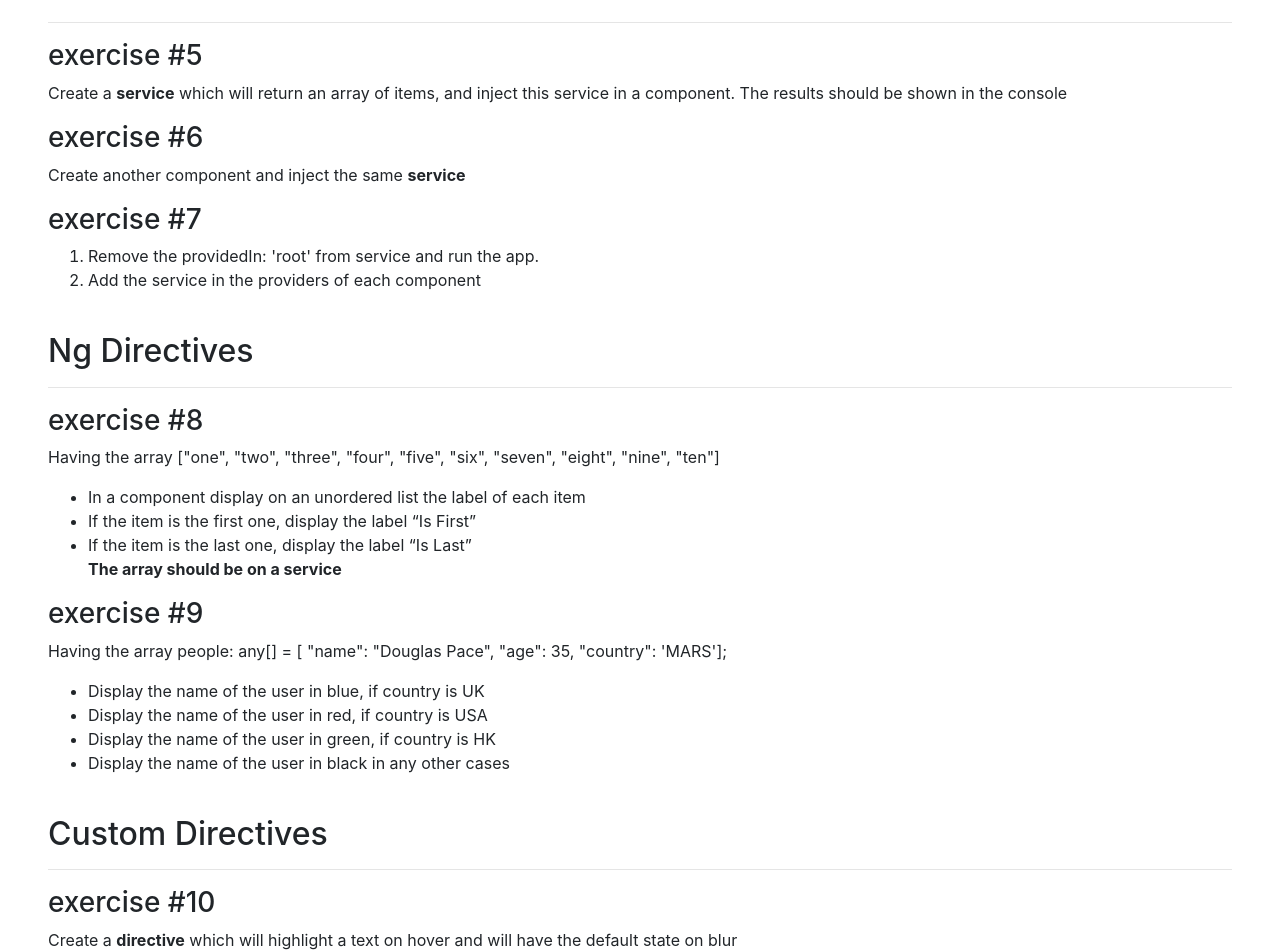
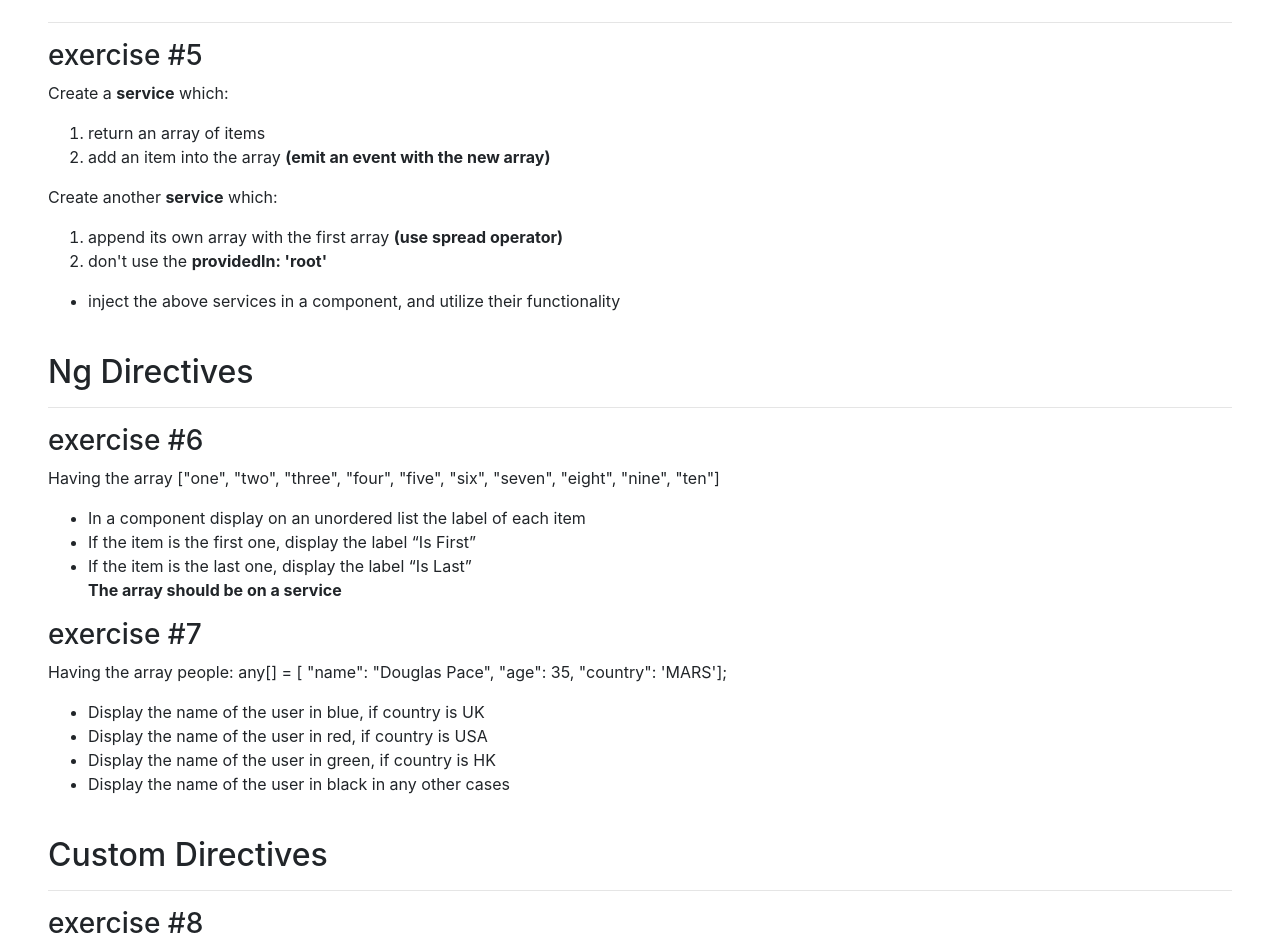
Before and after one commit to Thanos-Pappas/code-hub-angular-courses, an Angular app: page /exercises in a window 1280 px wide. Shown: the part 841-1793 px from the top of the page. Built offline with nearby package versions, Linux system fonts and the light colour scheme.

Commit message:
update the Table of Content

```diff
--- a/src/app/exercises/exercises.component.html
+++ b/src/app/exercises/exercises.component.html
@@ -29,21 +29,26 @@
     <h2 id="services">Services</h2>
     <hr>
     <h3 id="exercise5">exercise #5</h3>
-    <p>Create a <span class="font-weight-bold">service</span>  which will return an array of items, and inject this
-        service in a component. The results should be shown in the console</p>
+    <p>Create a <span class="font-weight-bold">service</span> which:</p>
+    <ol>
+        <li>return an array of items</li>
+        <li>add an item into the array <span class="font-weight-bold">(emit an event with the new array)</span></li>
+    </ol>
 
-    <h3 id="exercise6">exercise #6</h3>
-    <p>Create another component and inject the same  <span class="font-weight-bold">service</span></p>
-
-    <h3 id="exercise7">exercise #7</h3>
+    <p>Create another <span class="font-weight-bold">service</span> which:</p>
     <ol>
-        <li>Remove the providedIn: 'root' from service and run the app.</li>
-        <li>Add the service in the providers of each component</li>
+        <li>append its own array with the first array <span class="font-weight-bold">(use spread operator)</span></li>
+        <li>don't use the <span class="font-weight-bold"> providedIn: 'root'</span></li>
     </ol>
+    <ul>
+        <li>
+            <p> inject the above services in a component, and utilize their functionality</p>
+        </li>
+    </ul>
     <br>
     <h2 id="directives">Ng Directives</h2>
     <hr>
-    <h3 id="exercise8">exercise #8</h3>
+    <h3 id="exercise6">exercise #6</h3>
     <p>Having the array ["one", "two", "three", "four", "five", "six", "seven",
         "eight", "nine", "ten"]</p>
     <ul>
@@ -55,7 +60,7 @@
         <span class="font-weight-bold">  The array should be on a service</span>
     </ul>
 
-    <h3 id="exercise9">exercise #9</h3>
+    <h3 id="exercise7">exercise #7</h3>
     <p>Having the array people: any[] = [ "name": "Douglas Pace", "age": 35, "country": 'MARS'];</p>
     <ul>
         <li>Display the name of the user in blue, if country is UK</li>
@@ -66,13 +71,13 @@
     <br>
     <h2 id="custom-directives">Custom Directives</h2>
     <hr>
-    <h3 id="exercise10">exercise #10</h3>
-    <p>Create a  <span class="font-weight-bold">directive</span> which will highlight a text on hover
+    <h3 id="exercise8">exercise #8</h3>
+    <p>Create a <span class="font-weight-bold">directive</span> which will highlight a text on hover
         and will have the default state on blur</p>
     <br>
     <h2 id="angular-pipes">Built-in Pipes</h2>
     <hr>
-    <h3 id="exercise11">exercise #11</h3>
+    <h3 id="exercise9">exercise #9</h3>
     <ul>
         <li>Create a <span class="font-weight-bold">service</span> with a method which will return a typed object with
             properties:
@@ -86,14 +91,14 @@
     <br>
     <h2 id="custom-pipes">Custom Pipes</h2>
     <hr>
-    <h3 id="exercise12">exercise #12</h3>
+    <h3 id="exercise10">exercise #10</h3>
     <p>Create a <span class="font-weight-bold">pipe</span> which will get as input a date and transforms it by default
         to “dd/MM/yyyy”. Use a boolean parameter which if true will return the
         time in format “hh:mm:ss” concatenated with the date</p>
     <br>
     <h2 id="http">HTTP</h2>
     <hr>
-    <h3 id="exercise13">exercise #13</h3>
+    <h3 id="exercise11">exercise #11</h3>
     <ol>
         <li>Create a <span class="font-weight-bold">service</span> that <span class="font-weight-bold">GETs</span> data from
             https://restcountries.eu/rest/v2/<br>
@@ -116,7 +121,8 @@
     <hr>
     <h3 id="extra1">extra #1</h3>
     <p>
-        Use <span class="font-weight-bold">local reference</span> and <span class="font-weight-bold">viewChild()</span> to get access to DOM elements. Use <span class="font-weight-bold">ng-content</span> to inject html code to a component.
+        Use <span class="font-weight-bold">local reference</span> and <span class="font-weight-bold">viewChild()</span> to get access to DOM elements.
+        Use <span class="font-weight-bold">ng-content</span> to inject html code to a component.
     </p>
 
 </div>
```
Also changed, not shown: 1 other file (tests, documents, lock files or other folders).
